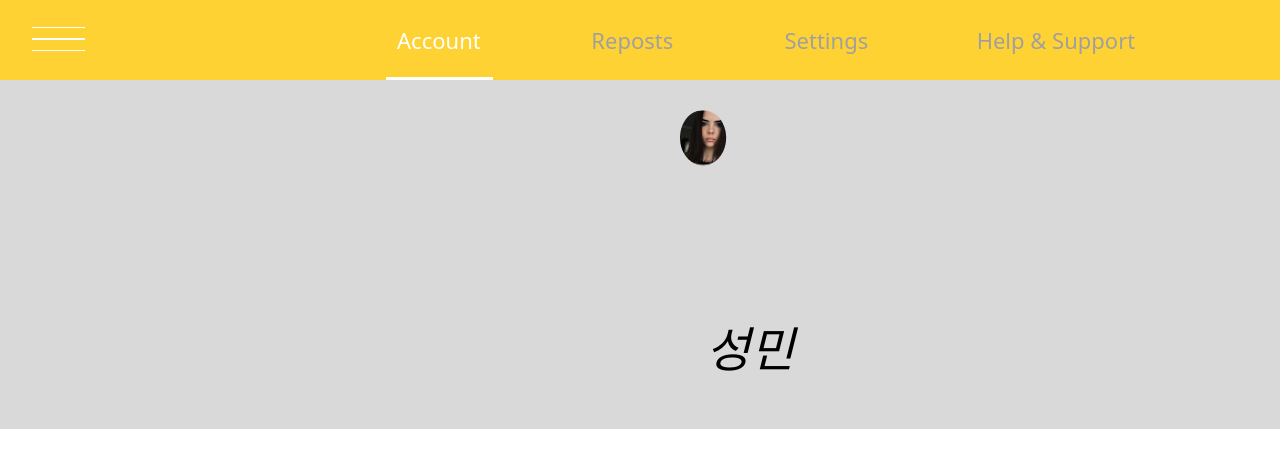
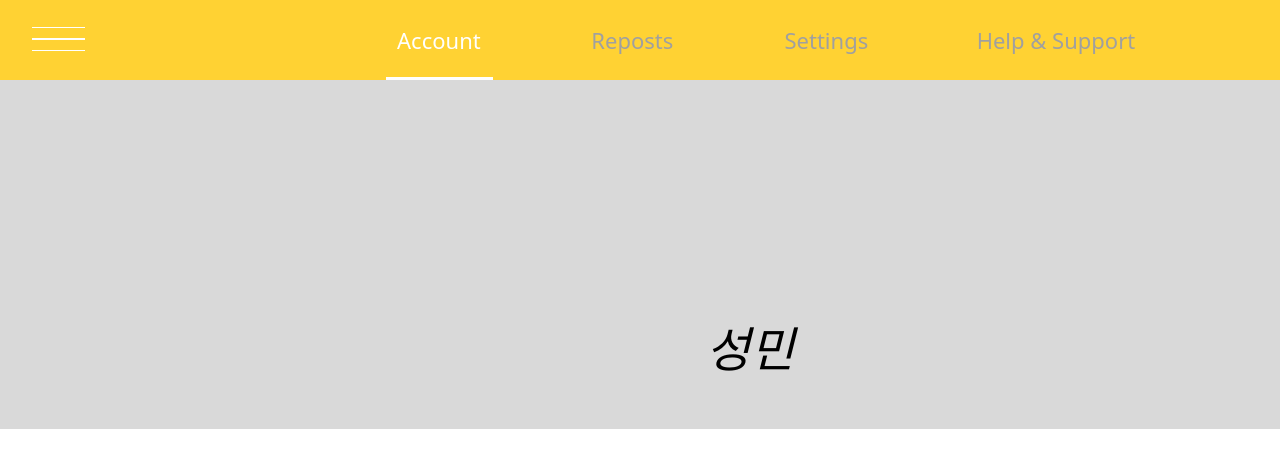
Before and after one commit to SeojungH/BDA_team06, a PHP site: page /bookmark.php in a window 1280 px wide; the page is wider, and only the part inside the window is pictured. Shown: the top 469 px of that part. Run offline with PHP 8.4, Linux system fonts and the light colour scheme; a user stored in the database is signed in; data comes from the database, SQL or seed files in the repository; some libraries are stand-ins or nearby versions.

Commit message:
더미 프로필 사진삭제

```diff
--- a/bookmark.php
+++ b/bookmark.php
@@ -1,5 +1,3 @@
-<!-- 1976180 백승민 -->
-
 <!DOCTYPE html>
 <html>
   <head>
@@ -192,7 +190,7 @@
   </div>
 </div>
 <div class="w-[200px] h-[271px]">
-  <img class="absolute left-[679.5px] top-[108.5px]" src="./img/ellipse-1.png" />
+
   <p class="w-[142px] absolute left-[706px] top-[325px] text-5xl italic text-left text-black">
       <?php echo $user_name; ?>
   </p>
```
